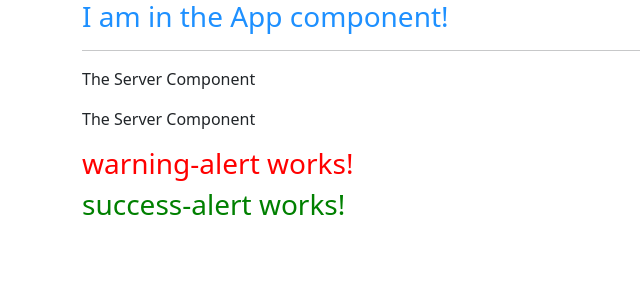
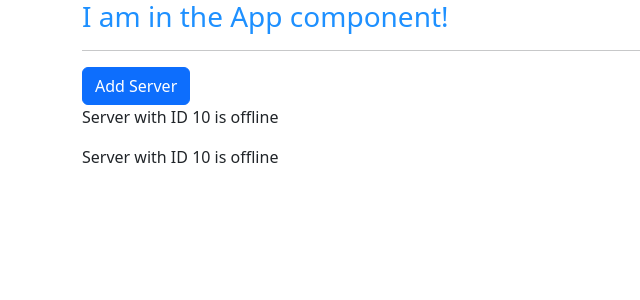
Before and after one commit to Inuyasha5689/Angular4-First-App, an Angular app: page / in a window 1280 px wide. Shown: the top 300 px of the page, without its empty margins (0-640 px from the left). Built offline with nearby package versions, Linux system fonts and the light colour scheme.

Commit message:
String interpolation and data binding

```diff
--- a/src/app/app.component.html
+++ b/src/app/app.component.html
@@ -4,8 +4,6 @@
       <h3>I am in the App component!</h3>
       <hr>
       <app-servers></app-servers>
-      <app-warning-alert></app-warning-alert>
-      <app-success-alert></app-success-alert>
       <!--<div app-servers></div>-->
       <!--<div class="app-servers"></div>-->
     </div>
--- a/src/app/server/server.component.html
+++ b/src/app/server/server.component.html
@@ -5,6 +5,6 @@
 
 </head>
 <body>
-  <p>The Server Component</p>
+  <p>{{ 'Server' }} with ID {{ serverId }} is {{ getServerStatus() }}</p>
 </body>
 </html>
--- a/src/app/server/server.component.ts
+++ b/src/app/server/server.component.ts
@@ -4,5 +4,11 @@
   templateUrl: './server.component.html'
 })
 export class ServerComponent {
+  serverId: number = 10;
+  serverStatus: string = 'offline';
+
+  getServerStatus() {
+    return this.serverStatus;
+  }
 
 }
--- a/src/app/servers/servers.component.html
+++ b/src/app/servers/servers.component.html
@@ -1,2 +1,3 @@
+<button class="btn btn-primary" [disabled]="!allowNewServer">Add Server</button>
 <app-server></app-server>
 <app-server></app-server>
--- a/src/app/servers/servers.component.ts
+++ b/src/app/servers/servers.component.ts
@@ -4,14 +4,21 @@
   // selector: '[app-servers]',
   // selector: '.app-servers',
   selector: 'app-servers',
-  template: `
-    <app-server></app-server>
-    <app-server></app-server>`,
+  // template: `
+  //   <app-server></app-server>
+  //   <app-server></app-server>`,
+  templateUrl: './servers.component.html',
   styleUrls: ['./servers.component.css']
 })
 export class ServersComponent implements OnInit {
 
-  constructor() { }
+  allowNewServer = false;
+
+  constructor() {
+    setTimeout(() => {
+      this.allowNewServer = true;
+    }, 2000);
+  }
 
   ngOnInit() {
   }
--- a/src/app/success-alert/success-alert.component.css
+++ /dev/null
@@ -1,3 +0,0 @@
-h3 {
-  color: green;
-}
--- a/src/app/success-alert/success-alert.component.html
+++ /dev/null
@@ -1,3 +0,0 @@
-<h3>
-  success-alert works!
-</h3>
--- a/src/app/success-alert/success-alert.component.ts
+++ /dev/null
@@ -1,15 +0,0 @@
-import { Component, OnInit } from '@angular/core';
-
-@Component({
-  selector: 'app-success-alert',
-  templateUrl: './success-alert.component.html',
-  styleUrls: ['./success-alert.component.css']
-})
-export class SuccessAlertComponent implements OnInit {
-
-  constructor() { }
-
-  ngOnInit() {
-  }
-
-}
--- a/src/app/warning-alert/warning-alert.component.css
+++ /dev/null
@@ -1,3 +0,0 @@
-h3 {
-  color: red;
-}
--- a/src/app/warning-alert/warning-alert.component.html
+++ /dev/null
@@ -1,3 +0,0 @@
-<h3>
-  warning-alert works!
-</h3>
--- a/src/app/warning-alert/warning-alert.component.ts
+++ /dev/null
@@ -1,15 +0,0 @@
-import { Component, OnInit } from '@angular/core';
-
-@Component({
-  selector: 'app-warning-alert',
-  templateUrl: './warning-alert.component.html',
-  styleUrls: ['./warning-alert.component.css']
-})
-export class WarningAlertComponent implements OnInit {
-
-  constructor() { }
-
-  ngOnInit() {
-  }
-
-}
```
Also changed, not shown: src/app/app.module.ts (+2 -5 lines).
